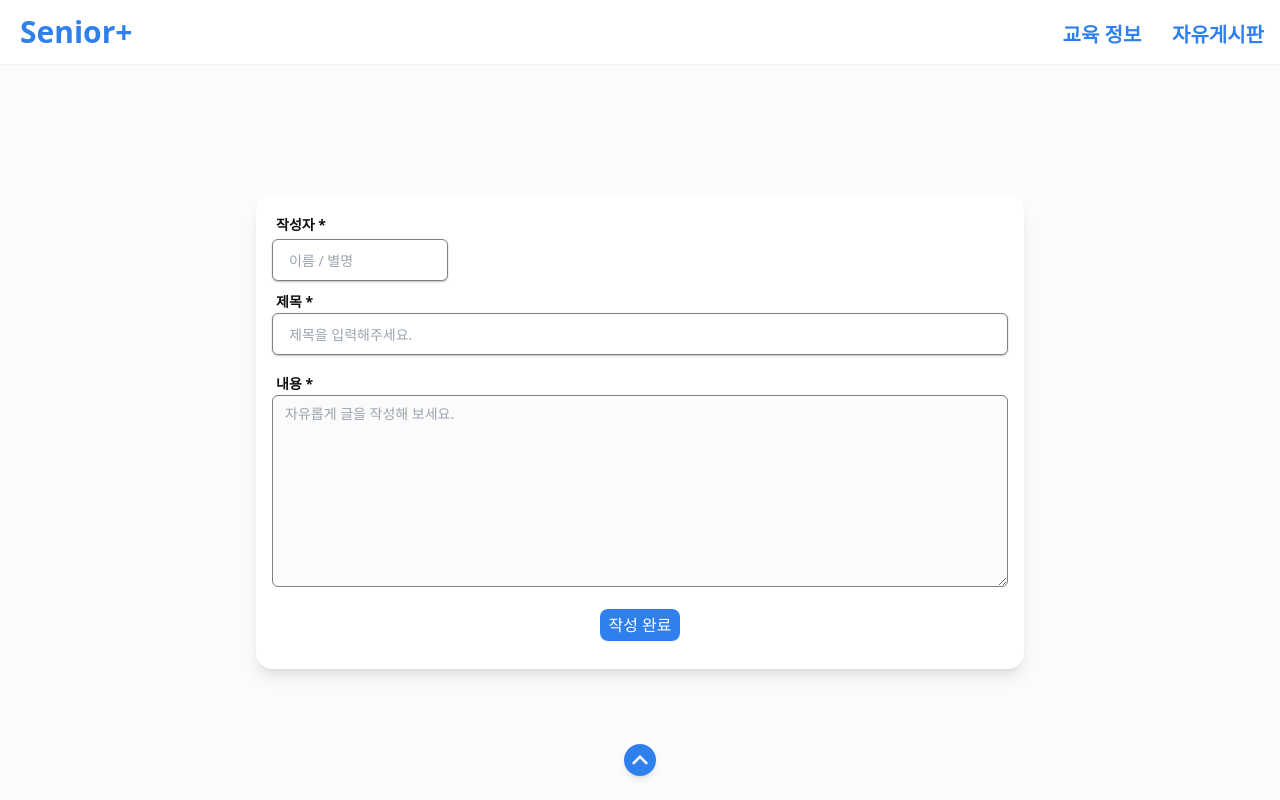
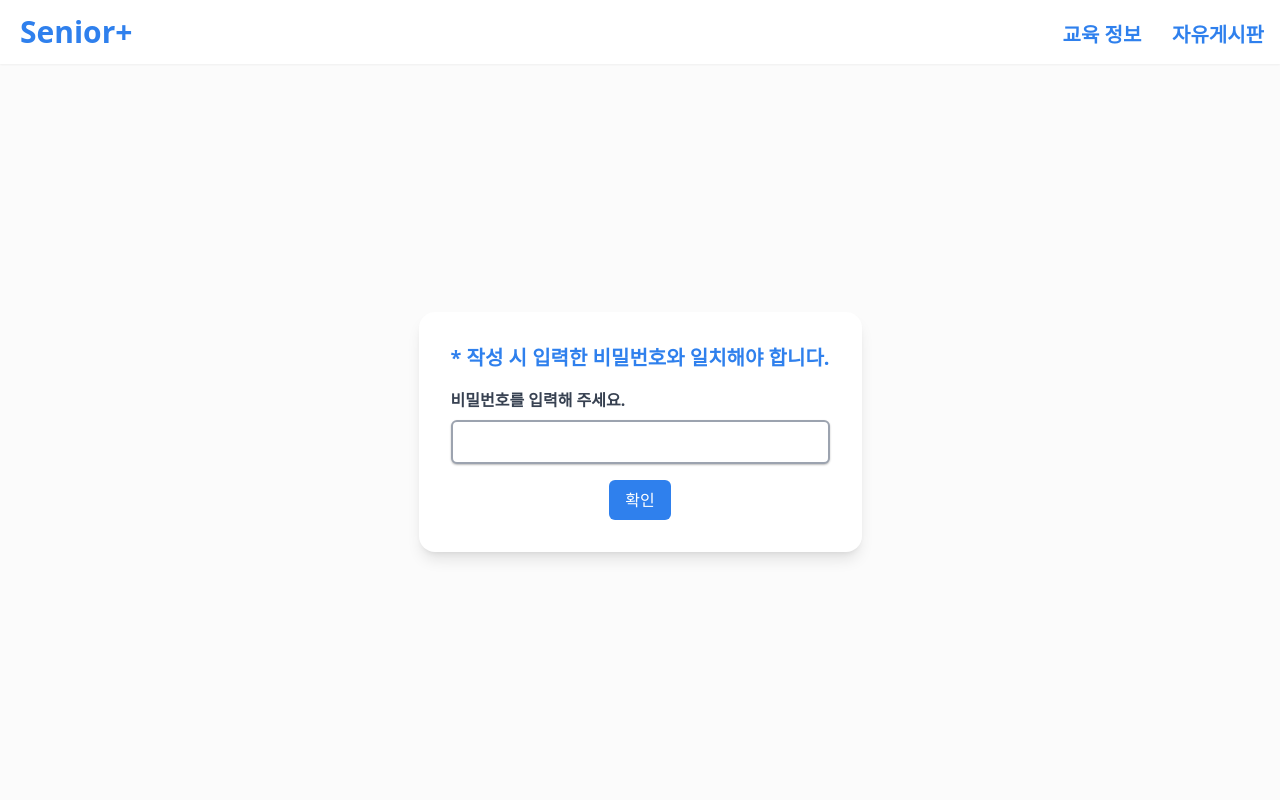
Before and after one commit to kimyoo04/seoul-competition, a Next.js app: page /posts/modify/1 in a window 1280 px wide. Built offline with nearby package versions, Linux system fonts and the light colour scheme; no server answers; a web font is replaced by a local one.

Commit message:
fix: Loading 상태 처리 및 useState를 활용한 상태 지정(진행 중)

```diff
--- a/src/scenes/Posts/EditPost/index.tsx
+++ b/src/scenes/Posts/EditPost/index.tsx
@@ -9,22 +9,30 @@ import { useRouter } from "next/router";
 import { useQuery } from "@tanstack/react-query";
 import { useUpdateMutation } from "@api/posts/updatePostDetail";
 import ErrorMsg from "@components/TextField/ErrorMsg";
+import Loading from "@components/Loading";
+import PostUpdatePwd from "./PostUpdatePwd";
+import { useState } from "react";
 
-export default function EditPost() {
+export default function EditPost({ id }: { id: string }) {
+
+  // pwdChecked 상태 지정
+  const [pwdChecked, setPwdChecked] = useState(true);
+
+
+
   // router 선언
   const router = useRouter();
 
   // 게시글 데이터 불러오기
-  const { data: oldPost } = useQuery(
-    ["oldpost", router.query.id],
+  const { data: oldPost, isLoading: isReadLoading } = useQuery(
+    ["postDetail", id],
     async () => {
-      const response = await axios.get(`/posts/${router.query.id}`);
+      const response = await axios.get(`/posts/${id}`);
       return response.data;
-    },
-    { enabled: !!router.query.id }
+    }
   );
 
-  console.log(router.query.id);
+  console.log(oldPost);
 
   // useUpdateMutation 커스텀 훅 가져오기 (구조분해 할당)
   const { data, isLoading, mutate, mutateAsync } = useUpdateMutation();
@@ -34,6 +42,7 @@ export default function EditPost() {
     handleSubmit,
     formState: { errors },
     setError,
+    setValue,
     control,
   } = useForm<IPostForm>({
     defaultValues: {
@@ -63,7 +72,7 @@ export default function EditPost() {
     }
 
     const updateData: IUpdatePostForm = {
-      postId: router.query.id as string,
+      postId: id as string,
       ...data,
     };
     await mutateAsync(updateData);
@@ -71,12 +80,18 @@ export default function EditPost() {
   };
 
   return (
+    <>
+      {isReadLoading && <Loading />}
+      {pwdChecked ? (
+        <PostUpdatePwd id={id} />
+      ) : (
+        oldPost && (
           <div className="w-full px-4">
             <div className="mx-auto my-8 max-w-screen-md rounded-2xl bg-white p-4 shadow-lg">
               <form onSubmit={handleSubmit(onValid)}>
                 {/* nickname textfield */}
-          <div className="col-start mb-2 flex w-44">
-            <label htmlFor="nickname" className="p-1 text-sm font-bold">
+                <div className="col-start mb-2 w-44 gap-1">
+                  <label htmlFor="nickname" className="font-bold">
                     작성자 *
                   </label>
                   <input
@@ -98,14 +113,12 @@ export default function EditPost() {
                     maxLength={11}
                     className="textfield w-full rounded-md"
                   />
-            <span>
                   <ErrorMsg>{errors?.nickname?.message}</ErrorMsg>
-            </span>
                 </div>
 
                 {/* title textfield */}
-          <div className="mb-4">
-            <label htmlFor="title" className="p-1 text-sm font-bold ">
+                <div className="col-start mb-4  gap-1">
+                  <label htmlFor="title" className="font-bold ">
                     제목 *
                   </label>
                   <input
@@ -127,14 +140,12 @@ export default function EditPost() {
                     maxLength={51}
                     className="textfield w-full rounded-md"
                   />
-            <span>
                   <ErrorMsg>{errors?.title?.message}</ErrorMsg>
-            </span>
                 </div>
 
                 {/* content textarea */}
-          <div className="mb-4">
-            <label htmlFor="content" className="p-1 text-sm font-bold ">
+                <div className=" col-start  mb-4 gap-1">
+                  <label htmlFor="content" className="font-bold ">
                     내용 *
                   </label>
                   <textarea
@@ -155,9 +166,7 @@ export default function EditPost() {
                     maxLength={1001}
                     className="textfield h-48 w-full rounded-md px-3 py-1 leading-8 placeholder:pt-1"
                   />
-            <span>
                   <ErrorMsg>{errors?.content?.message}</ErrorMsg>
-            </span>
                 </div>
 
                 {/* submit button */}
@@ -165,7 +174,7 @@ export default function EditPost() {
                   <ButtonWrapper>
                     <button
                       type="submit"
-                className="rounded-lg  bg-main_color px-2 py-1 text-font_white"
+                      className="rounded-lg bg-main_color px-2 py-1 text-font_white"
                     >
                       작성 완료
                     </button>
@@ -176,5 +185,8 @@ export default function EditPost() {
             {/* 최상단 이동 버튼 */}
             <ScrollButton />
           </div>
+        )
+      )}
+    </>
   );
 }
```
Lines whose indentation alone changed are shown as unchanged.
